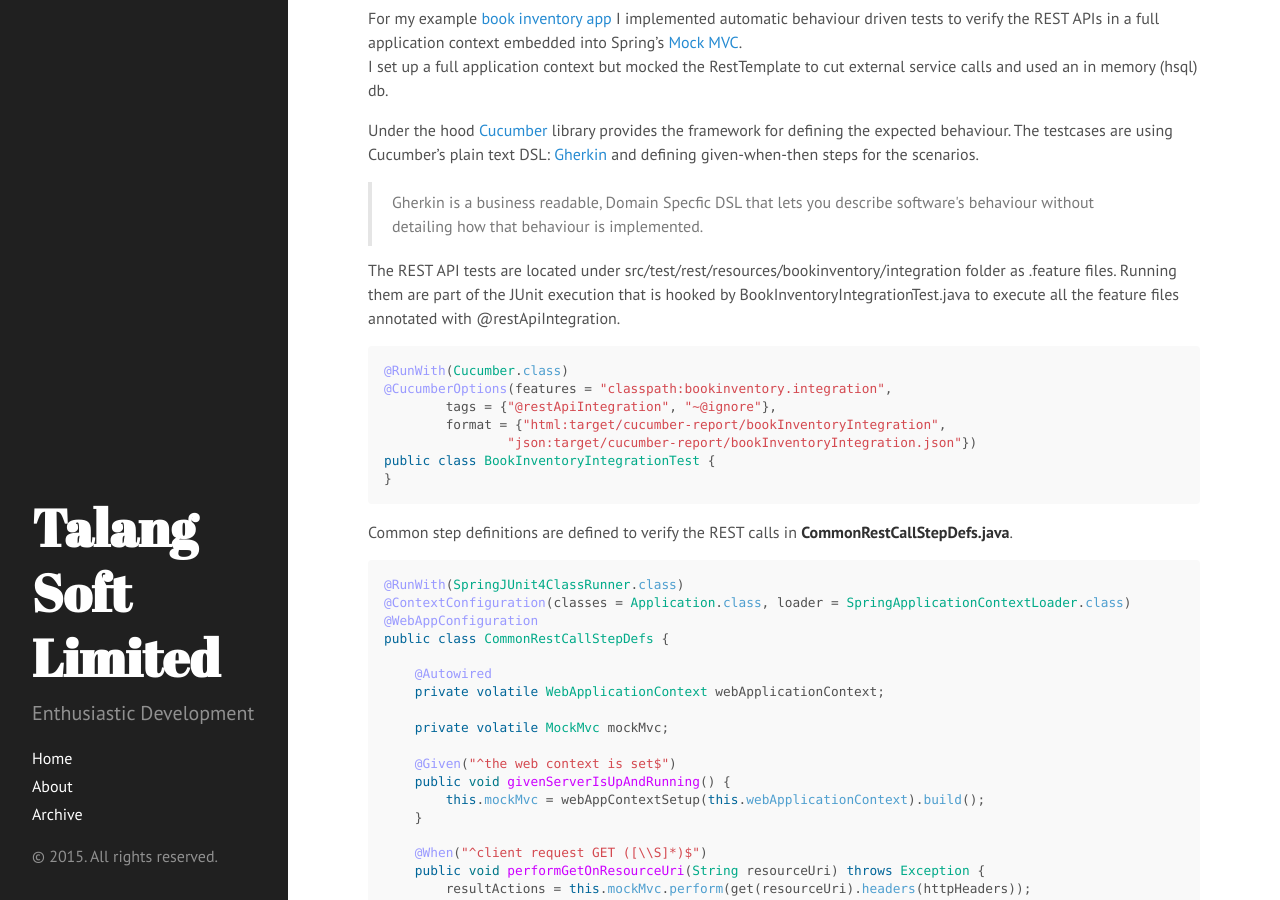
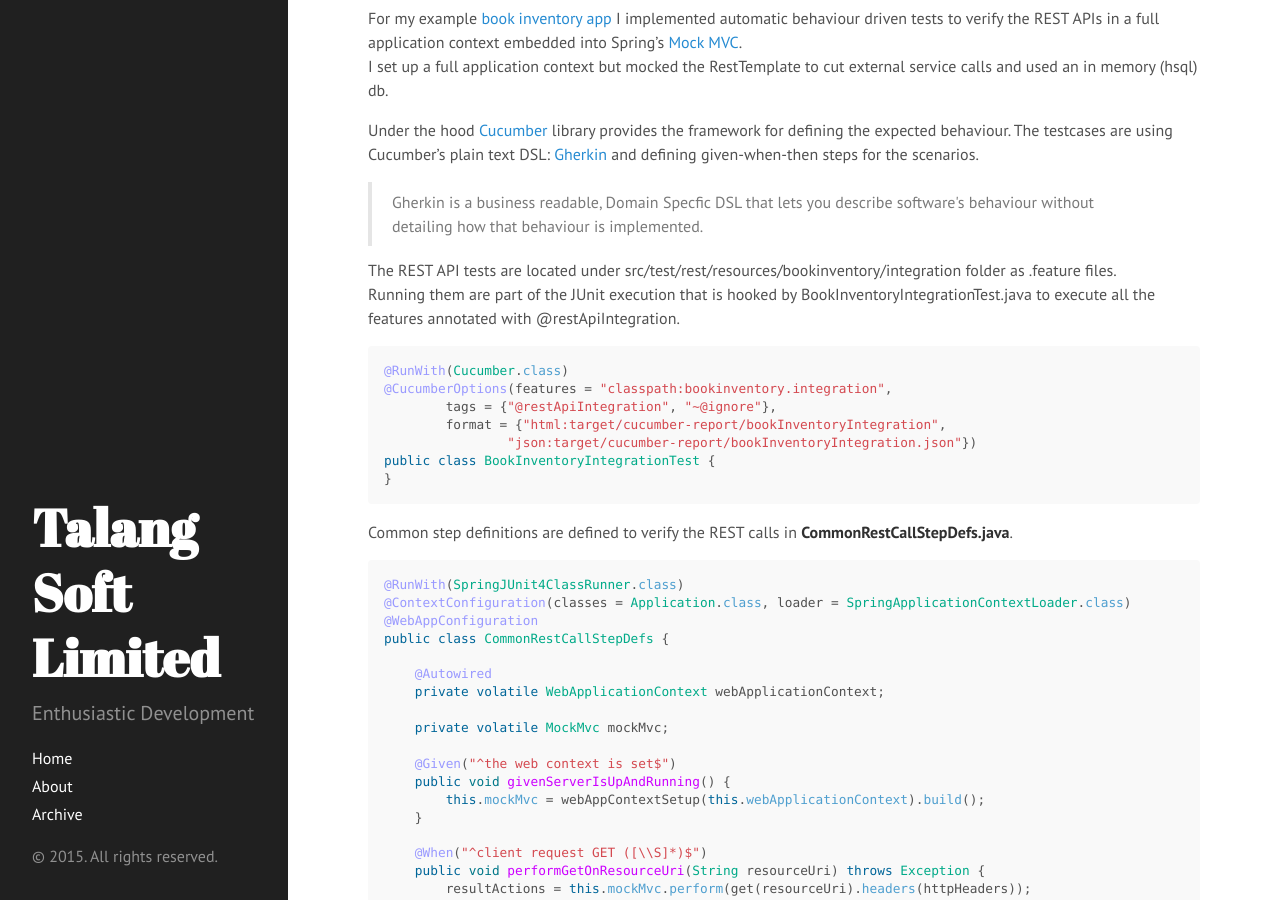
Before and after one commit to timeamolnar/tamaslang.github.io, a Jekyll site: the page built from _posts/2015-03-02-bdd-restapi-development.md, in a window 1280 px wide and 900 px high, scrolled down 2000 px. Built offline with Jekyll 4.4.1, drawn with Linux system fonts in a browser that asks for light colours; Markdown is read by kramdown in place of the engine named in the settings; comment, search, counter and statistics services are not loaded.

````diff
--- a/_posts/2015-03-02-bdd-restapi-development.md
+++ b/_posts/2015-03-02-bdd-restapi-development.md
@@ -79,9 +79,9 @@ Gherkin is a business readable, Domain Specfic DSL that lets you describe softwa
 </p>
 </blockquote>
 
-The REST API tests are located under src/test/rest/resources/bookinventory/integration folder as .feature files.
+The REST API tests are located under src/test/rest/resources/bookinventory/integration folder as .feature files.<br/>
 Running them are part of the JUnit execution that is hooked by BookInventoryIntegrationTest.java
-to execute all the feature files annotated with @restApiIntegration.
+to execute all the features annotated with @restApiIntegration.
 
 ```java
 @RunWith(Cucumber.class)
````
